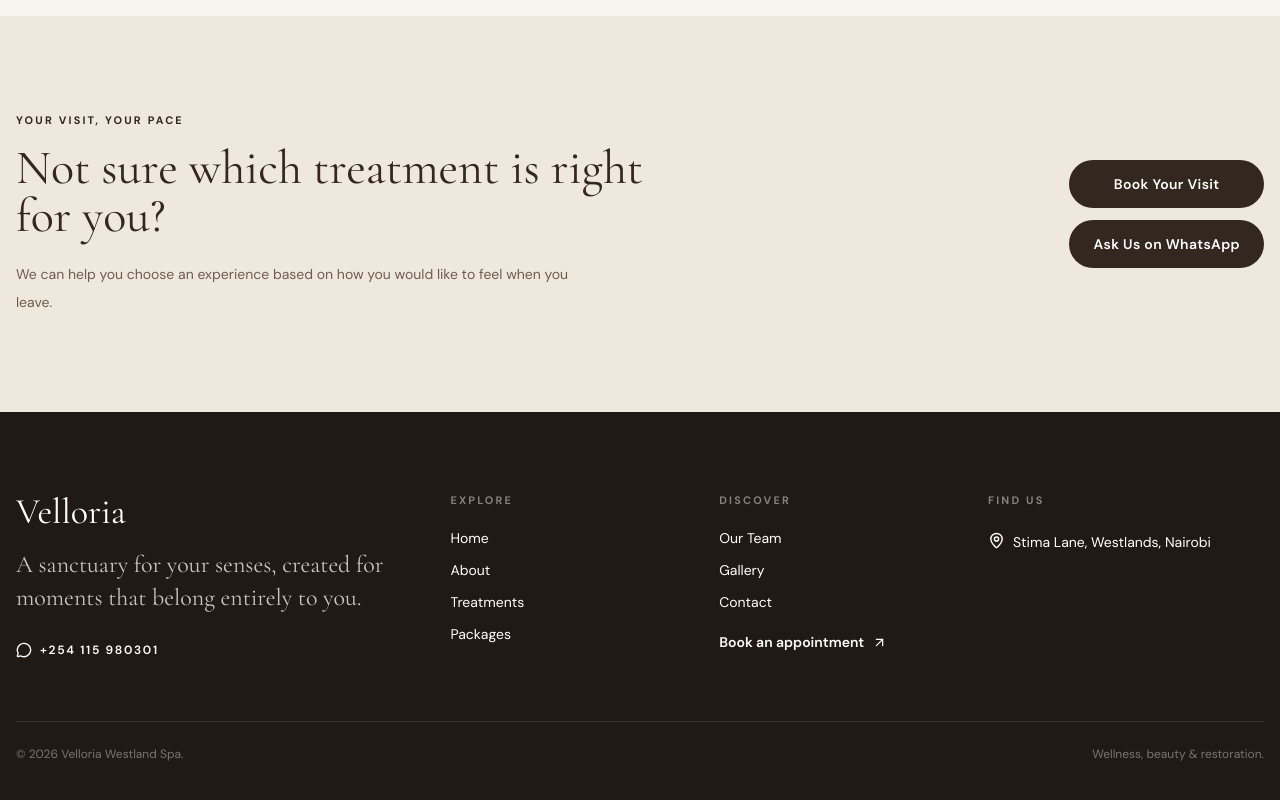
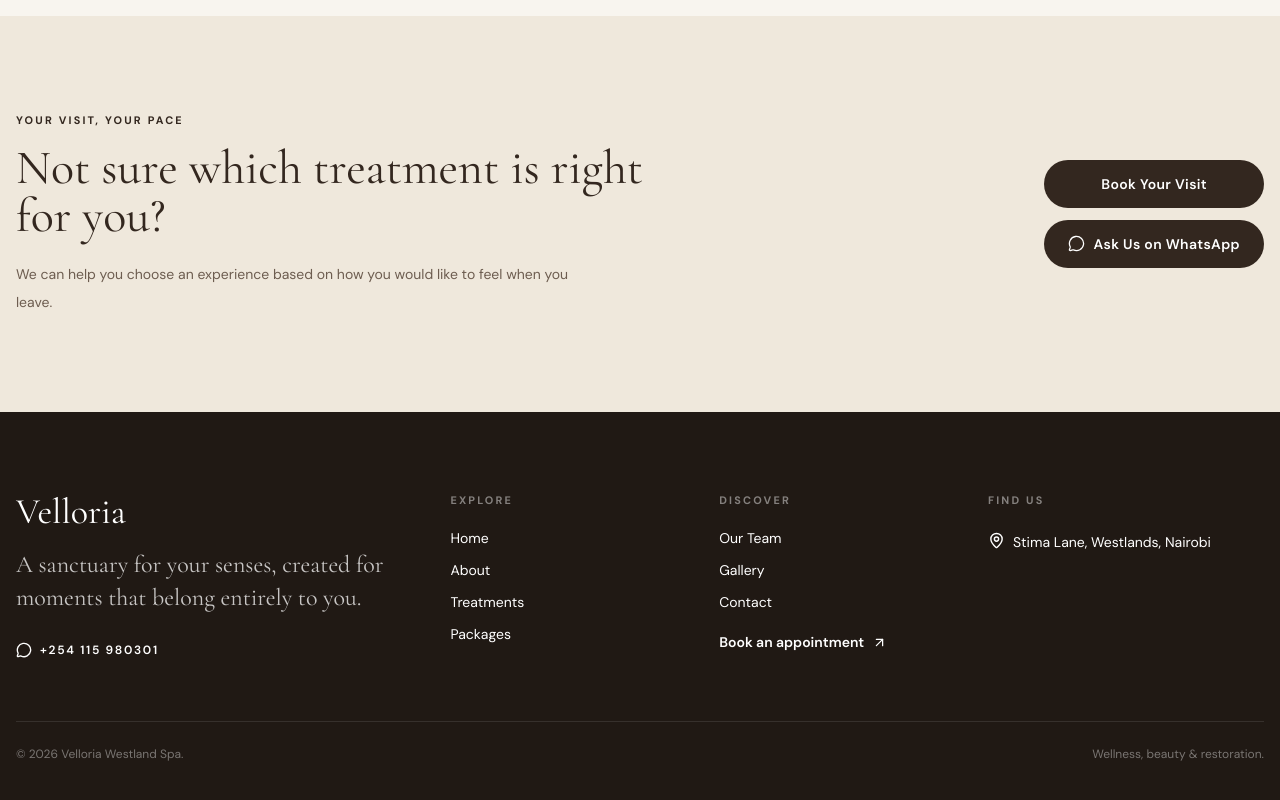
Before and after one commit to KennethMuir/velloria-Westland-spa, a Next.js app: page /treatments in a window 1280 px wide. Shown: the part 2465-3265 px from the top of the page. Built offline with nearby package versions, Linux system fonts and the light colour scheme.

Commit message:
Fix external WhatsApp treatment CTA

```diff
--- a/src/components/treatments/TreatmentsCatalogue.tsx
+++ b/src/components/treatments/TreatmentsCatalogue.tsx
@@ -6,6 +6,7 @@ import { ArrowUpRight, Clock } from "lucide-react";
 import { motion } from "motion/react";
 import { Container } from "@/components/ui/Container";
 import { Button } from "@/components/ui/Button";
+import { WhatsAppButton } from "@/components/ui/WhatsAppButton";
 import {
   treatmentCategories,
   treatments,
@@ -157,9 +158,7 @@ export function TreatmentsCta() {
 
           <div className="flex flex-col gap-3 sm:flex-row lg:flex-col">
             <Button href="/book">Book Your Visit</Button>
-            <Button href="https://wa.me/254115980301">
-              Ask Us on WhatsApp
-            </Button>
+            <WhatsAppButton label="Ask Us on WhatsApp" />
           </div>
         </div>
       </Container>
```
